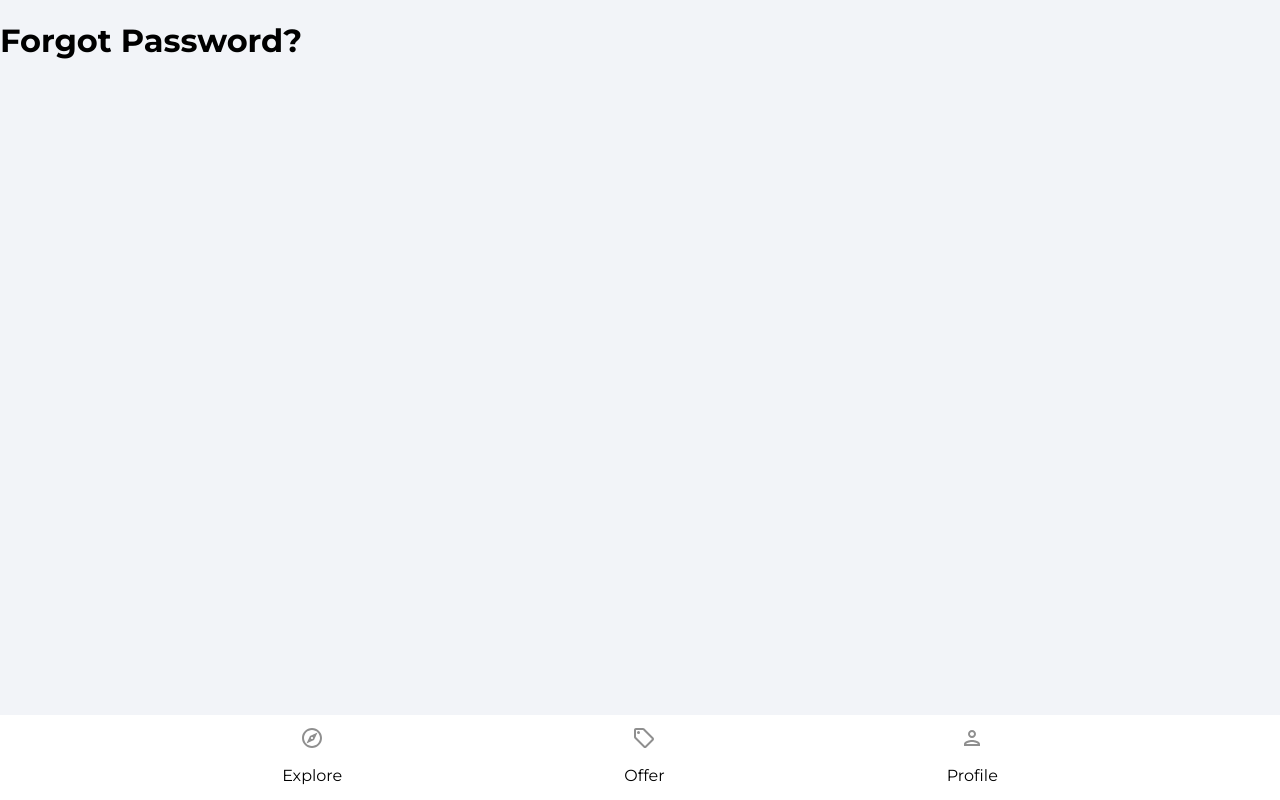
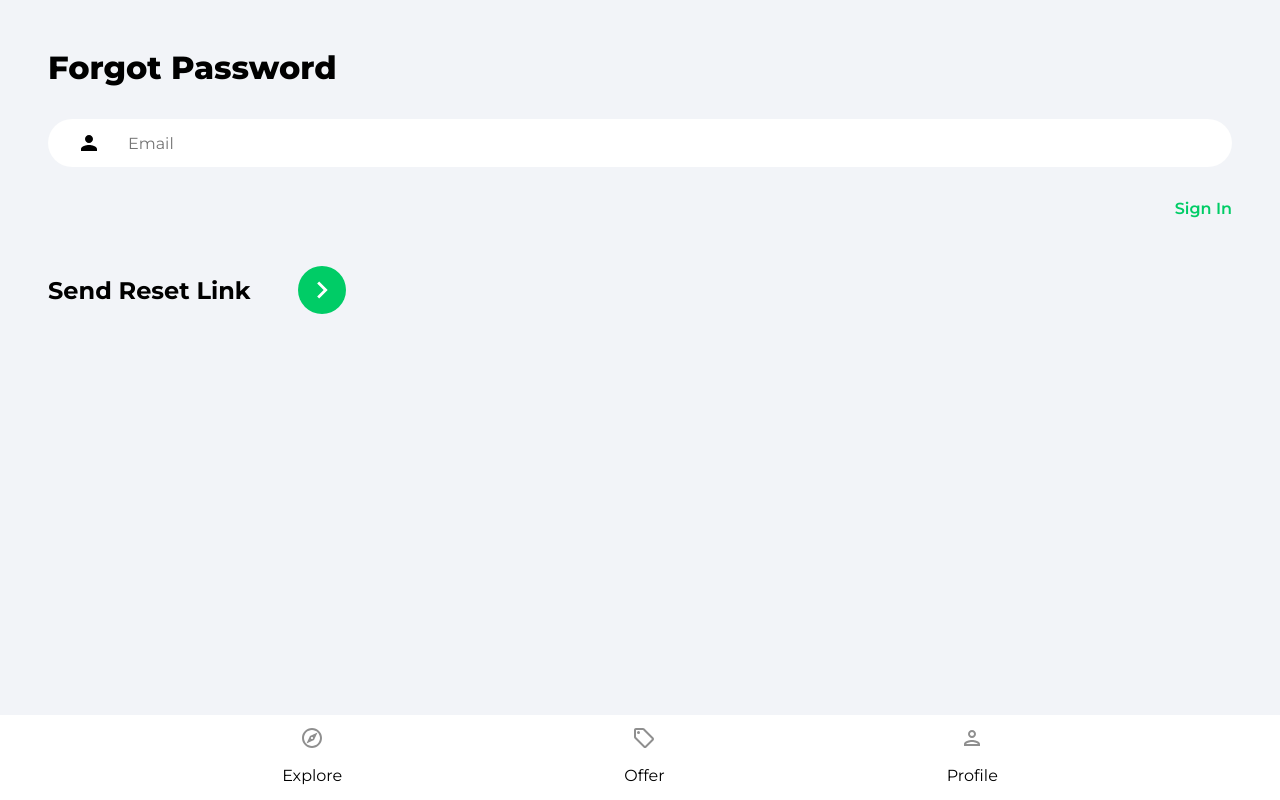
Before and after one commit to miquelespinosa2/house-marketplace, a React (Create React App) app: page /forgot-password in a window 1280 px wide. Built offline with nearby package versions, Linux system fonts and the light colour scheme.

Commit message:
more touches to frontend and authentication

```diff
--- a/src/pages/ForgotPassword.jsx
+++ b/src/pages/ForgotPassword.jsx
@@ -1,8 +1,51 @@
 import React from 'react'
+import {useState} from 'react'
+import {Link} from 'react-router-dom'
+import {getAuth, sendPasswordResetEmail} from 'firebase/auth'
+import {toast} from 'react-toastify'
+import {ReactComponent as ArrowRightIcon} from '../assets/svg/keyboardArrowRightIcon.svg'
 
 function ForgotPassword() {
+
+  const [email, setEmail] = useState('')
+
+  const onChange = e => setEmail(e.target.value)
+
+
+  const onSubmit = async (e) => {
+    e.preventDefault()
+    try {
+      const auth = getAuth()
+      await sendPasswordResetEmail(auth, email)
+      toast.success('Email was sent')
+    } catch (error) {
+      toast.error('Could not send reset email')
+    }
+  }
+
   return (
-    <h1>Forgot Password?</h1>
+    <div className='pageContainer'>
+      <header>
+      <p className="pageHeader">Forgot Password</p>
+      </header>
+
+      <main>
+        <form onSubmit={onSubmit}>
+          <input type="email" className="emailInput"
+          placeholder='Email' id='email'
+          value={email} onChange={onChange}
+          />
+          <Link className='forgotPasswordLink' to='/sign-in'>Sign In</Link>
+
+          <div className="signInBar">
+            <div className="signInText">Send Reset Link</div>
+            <button className="signInButton">
+              <ArrowRightIcon fill='#ffffff' width='34px' height='34px' />
+            </button>
+          </div>
+        </form>
+      </main>
+    </div>
   )
 }
 
```
